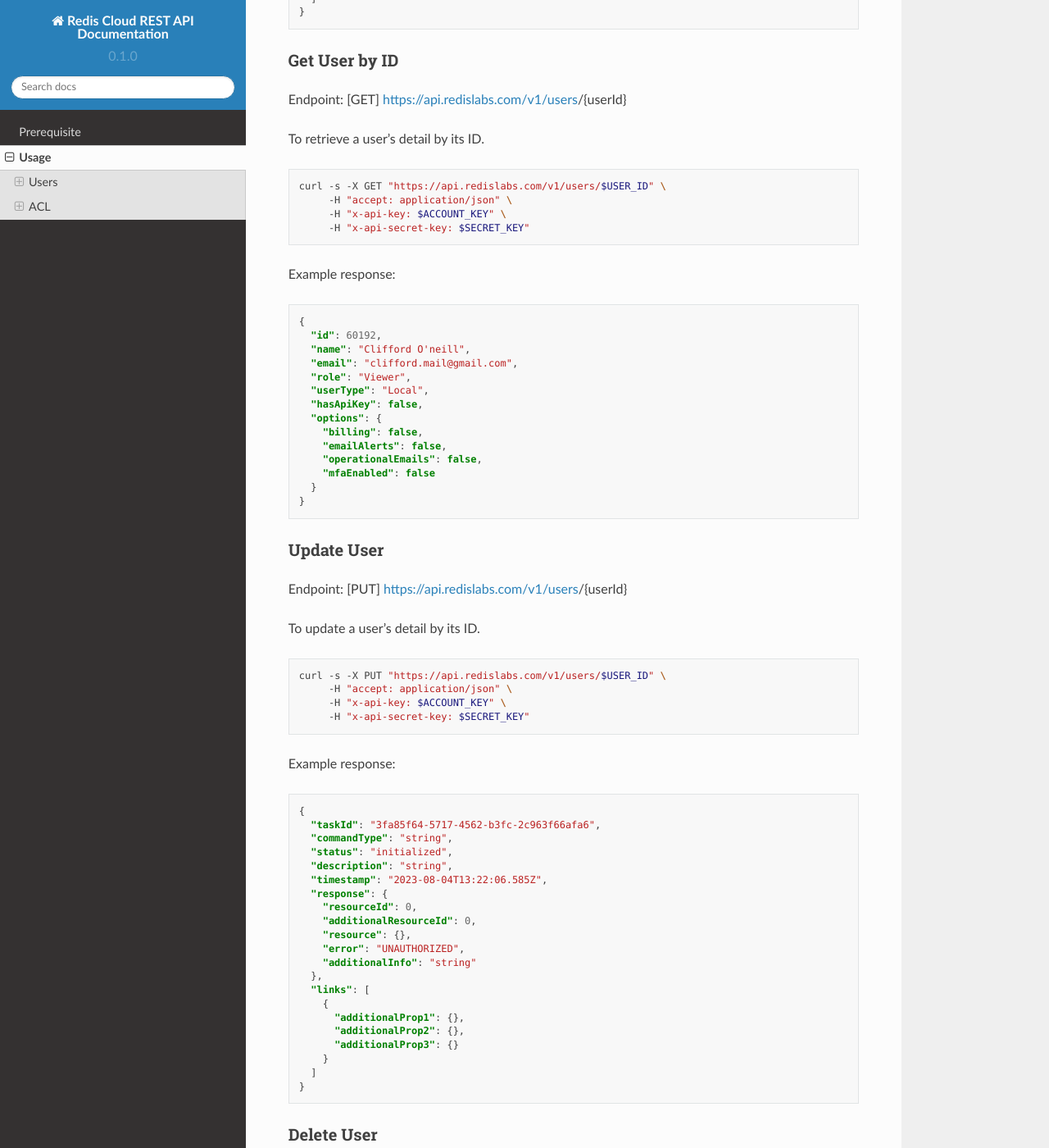
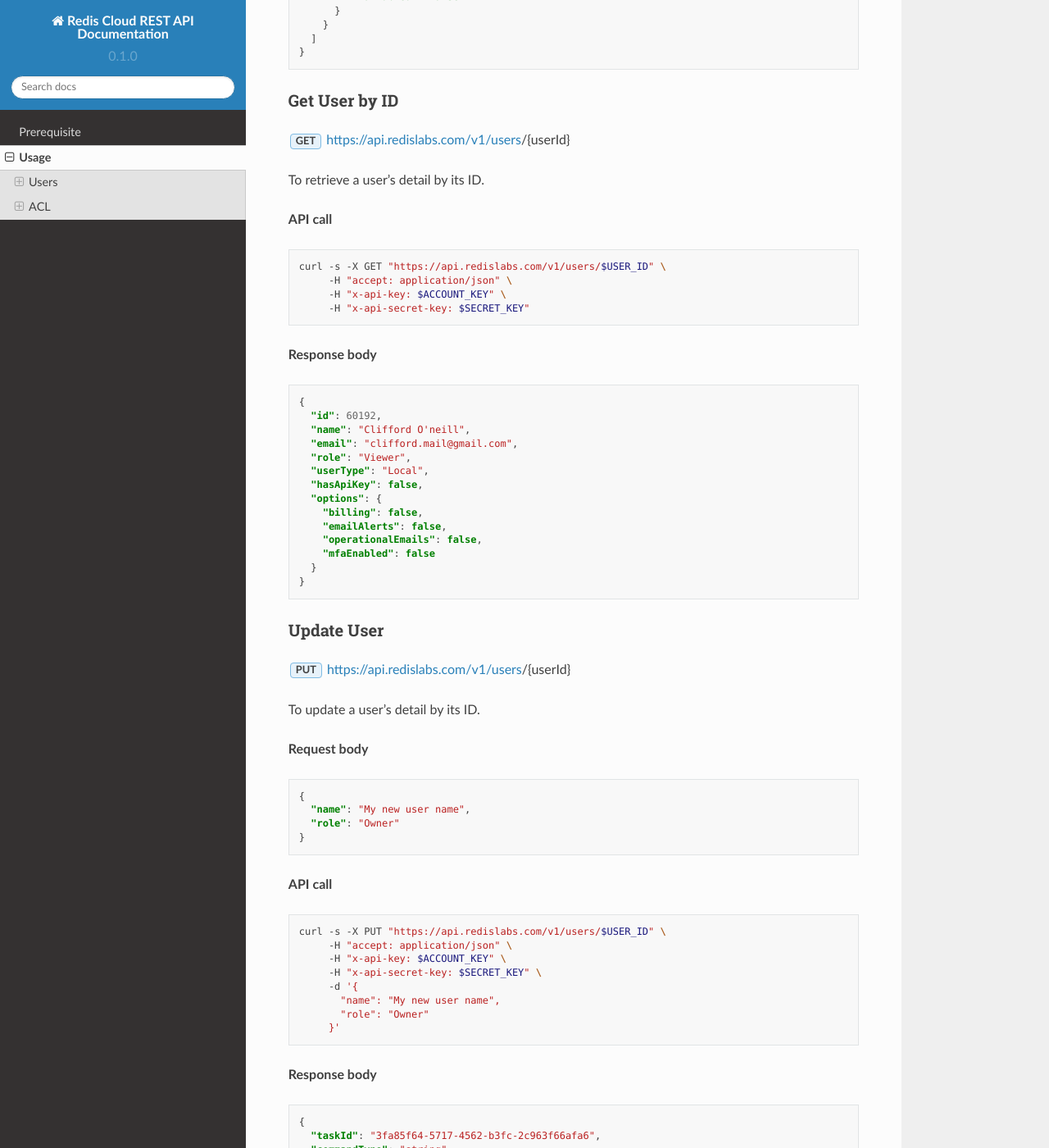
Before and after one commit to Redis-ProfessionalService/cloud-api, a Sphinx documentation site: the page built from docs/source/usage.rst, in a window 1280 px wide and 1400 px high, scrolled down 1124 px. Shown: the whole window at 82% size. Built offline with Sphinx 7.4.7 and the Read the Docs theme 2.0.0, drawn with Linux system fonts in a browser that asks for light colours; some of the changed text lies outside the part shown.

Commit message:
Update usage.rst

```diff
--- a/docs/source/usage.rst
+++ b/docs/source/usage.rst
@@ -17,9 +17,11 @@
 List Users
 ^^^^^^^^^^
 
-Endpoint: [GET] https://api.redislabs.com/v1/users
+:guilabel:`GET` https://api.redislabs.com/v1/users
 
 To retrieve list of users of current account.
+
+**API call**
 
 .. code-block:: shell
 
@@ -28,7 +30,7 @@
        -H "x-api-key: $ACCOUNT_KEY" \
        -H "x-api-secret-key: $SECRET_KEY"
 
-Example response:
+**Response body**
 
 .. code-block:: json
 
@@ -55,9 +57,11 @@
 Get User by ID
 ^^^^^^^^^^^^^^
 
-Endpoint: [GET] https://api.redislabs.com/v1/users/{userId}
+:guilabel:`GET` https://api.redislabs.com/v1/users/{userId}
 
 To retrieve a user's detail by its ID.
+
+**API call**
 
 .. code-block:: shell
 
@@ -66,7 +70,7 @@
        -H "x-api-key: $ACCOUNT_KEY" \
        -H "x-api-secret-key: $SECRET_KEY"
 
-Example response:
+**Response body**
 
 .. code-block:: json
 
@@ -89,18 +93,33 @@
 Update User
 ^^^^^^^^^^^
 
-Endpoint: [PUT] https://api.redislabs.com/v1/users/{userId}
+:guilabel:`PUT` https://api.redislabs.com/v1/users/{userId}
 
 To update a user's detail by its ID.
+
+**Request body**
+
+.. code-block:: json
+
+  {
+    "name": "My new user name",
+    "role": "Owner"
+  }
+
+**API call**
 
 .. code-block:: shell
 
   curl -s -X PUT "https://api.redislabs.com/v1/users/$USER_ID" \
        -H "accept: application/json" \
        -H "x-api-key: $ACCOUNT_KEY" \
-       -H "x-api-secret-key: $SECRET_KEY"
+       -H "x-api-secret-key: $SECRET_KEY" \
+       -d '{
+         "name": "My new user name",
+         "role": "Owner"
+       }'
 
-Example response:
+**Response body**
 
 .. code-block:: json
 
@@ -130,9 +149,11 @@
 Delete User
 ^^^^^^^^^^^
 
-Endpoint: [DELETE] https://api.redislabs.com/v1/users/{userId}
+:guilabel:`DELETE` https://api.redislabs.com/v1/users/{userId}
 
 To delete a user by its ID from current account.
+
+**API call**
 
 .. code-block:: shell
 
@@ -141,7 +162,7 @@
        -H "x-api-key: $ACCOUNT_KEY" \
        -H "x-api-secret-key: $SECRET_KEY"
 
-Example response:
+**Response body**
 
 .. code-block:: json
 
@@ -180,9 +201,11 @@
 List Redis Rules
 ++++++++++++++++
 
-Endpoint: [GET] https://api.redislabs.com/v1/acl/redisRules
+:guilabel:`GET` https://api.redislabs.com/v1/acl/redisRules
 
 To retrieve list of ACL redis rules.
+
+**API call**
 
 .. code-block:: shell
 
@@ -191,7 +214,7 @@
        -H "x-api-key: $ACCOUNT_KEY" \
        -H "x-api-secret-key: $SECRET_KEY"
 
-Example response:
+**Response body**
 
 .. code-block:: json
 
@@ -225,9 +248,11 @@
 Create Redis Rule
 +++++++++++++++++
 
-Endpoint: [POST] https://api.redislabs.com/v1/acl/redisRules
+:guilabel:`POST` https://api.redislabs.com/v1/acl/redisRules
 
 To create a redis rule ACL.
+
+**API call**
 
 .. code-block:: shell
 
@@ -236,7 +261,7 @@
        -H "x-api-key: $ACCOUNT_KEY" \
        -H "x-api-secret-key: $SECRET_KEY"
 
-Example response:
+**Response body**
 
 .. code-block:: json
 
@@ -265,7 +290,7 @@
 Update Redis Rule
 +++++++++++++++++
 
-:guilabel:`[PUT]` https://api.redislabs.com/v1/acl/redisRules/{aclRedisRuleId}
+:guilabel:`PUT` https://api.redislabs.com/v1/acl/redisRules/{aclRedisRuleId}
 
 To update a ACL redis rule.
 
@@ -278,7 +303,7 @@
     "redisRule": "string"
   }
 
-**API Call**
+**API call**
 
 .. code-block:: shell
 
```
